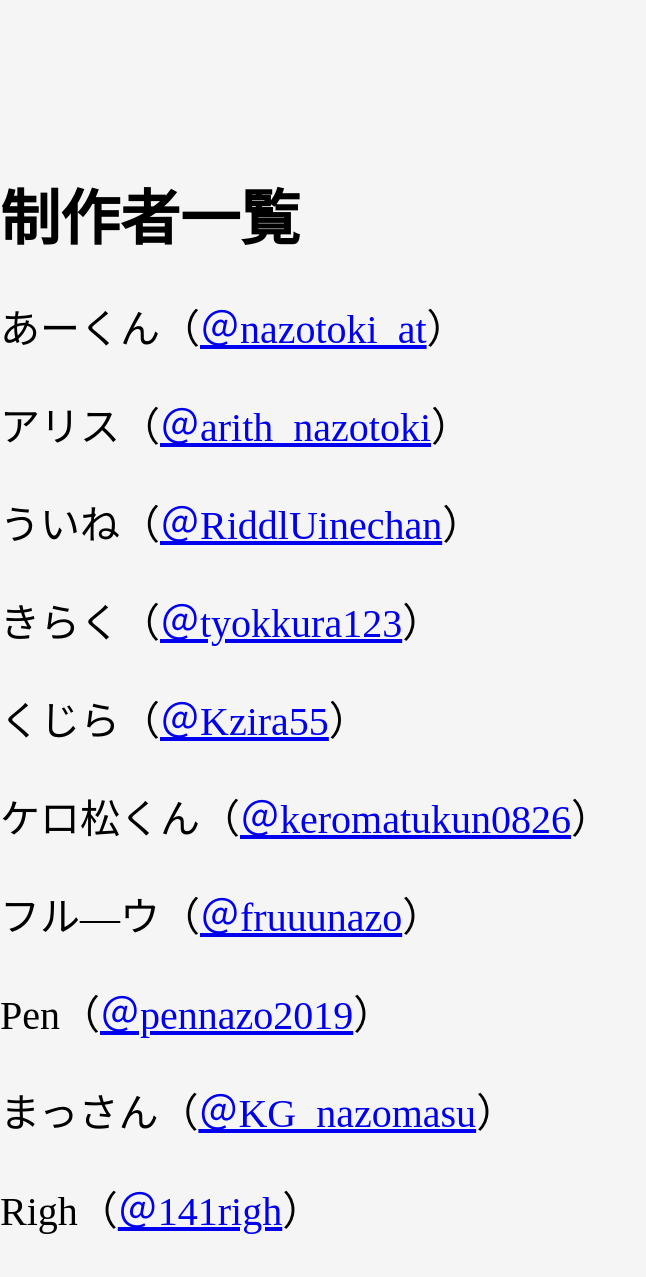
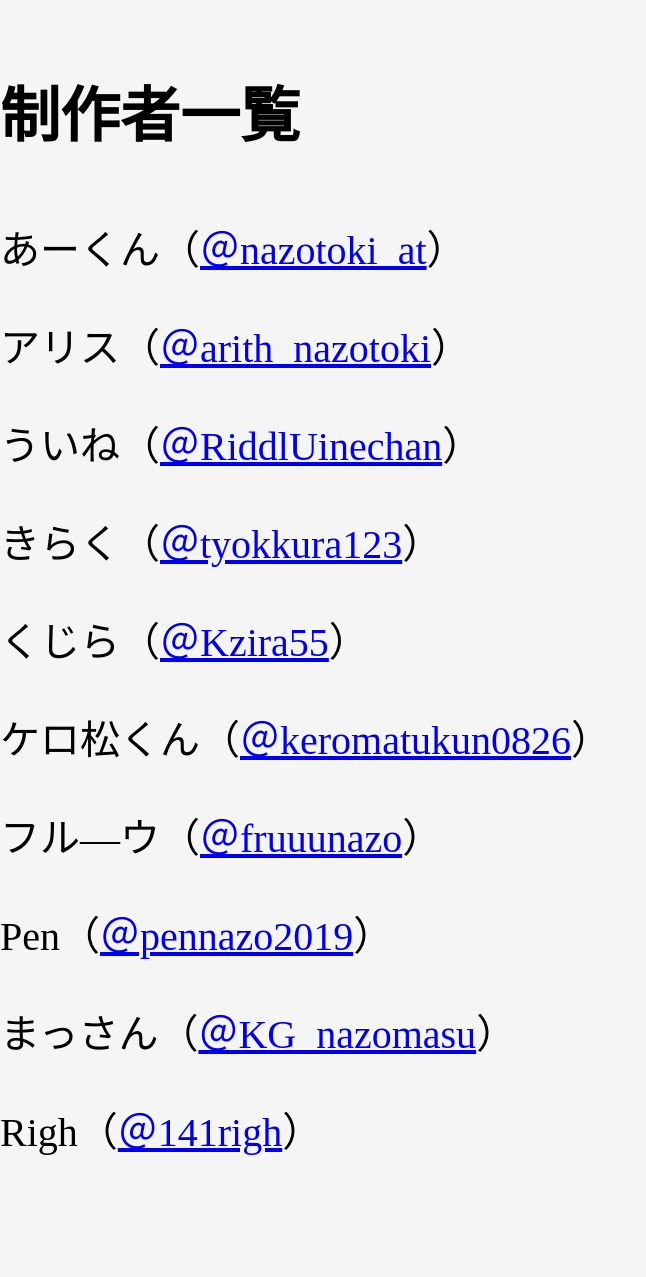
Before and after one commit to 100nazoNEXT/100nazoNEXT, a PHP site: page /creator.html in a window 1280 px wide. Shown: the part 136-1413 px from the top of the page, without its empty margins (0-646 px from the left). After the commit the page ends 1291 px from the top, so only its background shows below. Run offline with PHP 8.4, Linux system fonts and the light colour scheme; some web fonts are replaced.

Commit message:
Add files via upload

```diff
--- a/What.css
+++ b/What.css
@@ -37,7 +37,7 @@ body {
 .k {
     background-color: white;
     border: 3px #000 solid;
-    margin-top: 20vw;
+    margin-top: 12vw;
 }
 
 .area p {
--- a/creator.css
+++ b/creator.css
@@ -36,12 +36,12 @@ body {
 
 .k {
     width: 100vw;
-    padding-top: 20vw;
+    padding-top: 12vw;
 }
 
 h1 {
     font-size: 60px;
-    margin-bottom: 2vw;
+    margin-bottom: 5vw;
 }
 
 p {
```
